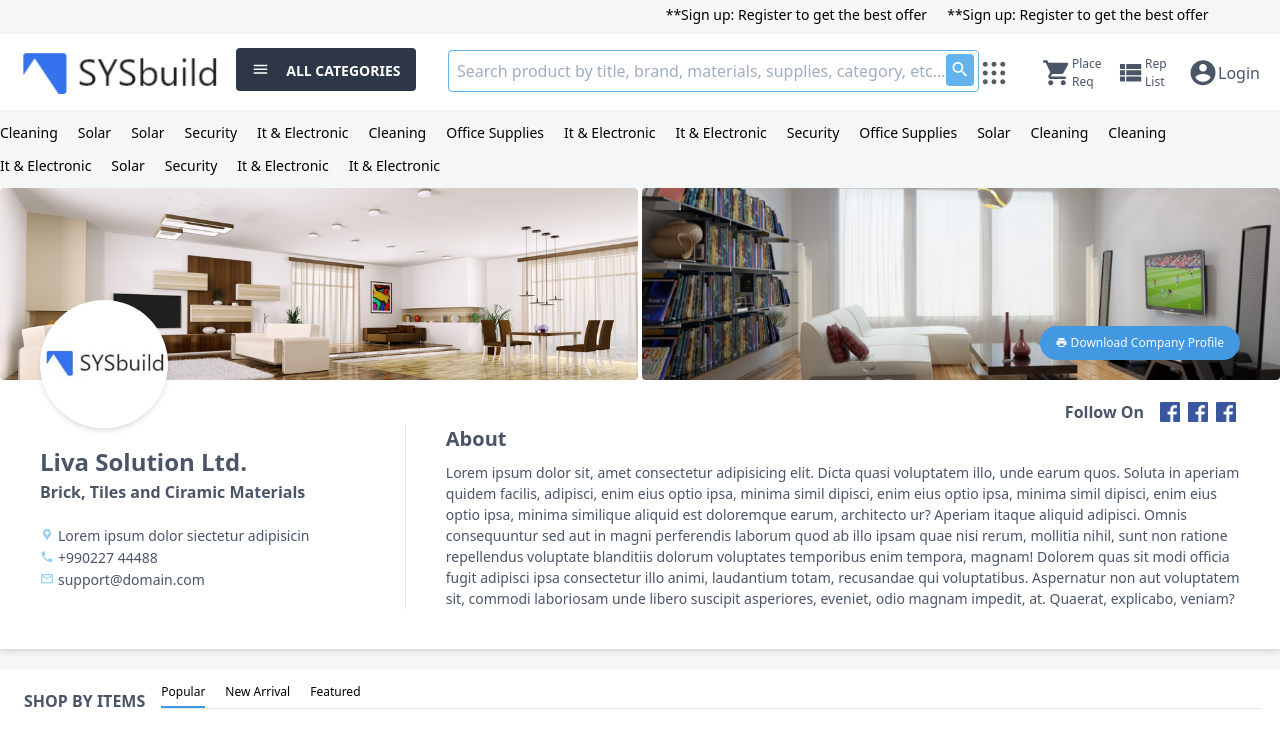
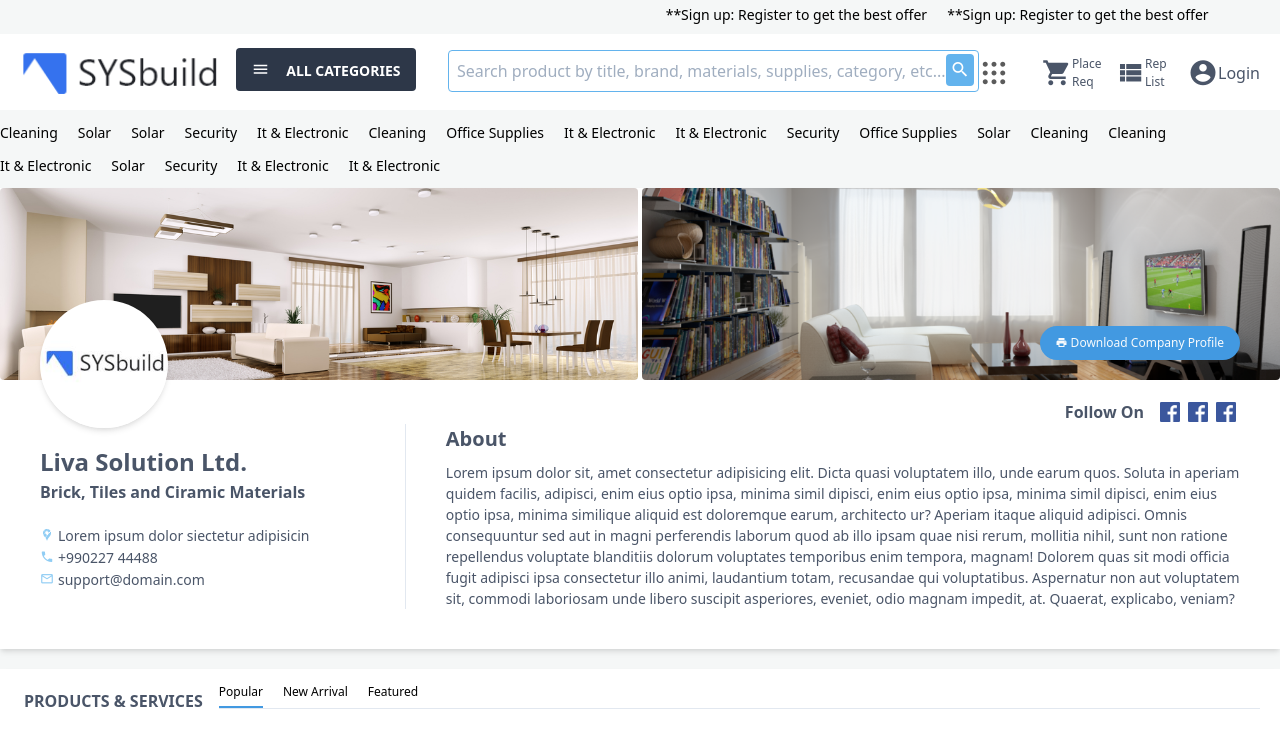
Before and after one commit to allImran/vue-tail-shop, a Vue app: page /vendor in a window 1280 px wide. Shown: the top 751 px of the page. Built offline with nearby package versions, Linux system fonts and the light colour scheme.

Commit message:
vendot page title modied

```diff
--- a/src/components/molecule/subcategory/FilterAndProduct.vue
+++ b/src/components/molecule/subcategory/FilterAndProduct.vue
@@ -95,7 +95,7 @@
               v-for="(item, index) in products"
               :key="index"
             >
-              <ProductCard :id="item.id" />
+              <ProductCard :url="item.image_url" :id="item.id" />
             </div>
           </div>
           <!--end  product list   -->
--- a/src/components/molecule/vendor/ProductService.vue
+++ b/src/components/molecule/vendor/ProductService.vue
@@ -5,7 +5,7 @@
 				class="mt-3"
 				icon=""
 				iconStyle="text-pink-600 text-xl"
-				text="Shop by items"
+				:text="textTitle"
 				textStyle="text-gray-700 mr-3 font-bold text-md truncate uppercase"
 			/>
 			<TopBar  tabMargin="mr-5"/>
@@ -55,6 +55,12 @@
 	import { products } from "@/data/products"
 	export default{
 		name: 'ProductByCategory',
+
+    props:{
+      textTitle: {
+        default : 'Shop by items',
+      }
+    },
 		components: {
 			TextWithIcon,
 			TopBar,
--- a/src/views/Vendor.vue
+++ b/src/views/Vendor.vue
@@ -1,6 +1,6 @@
 <template>
 	<CoverDescriptionSection />
-	<ProductServiceSection />
+	<ProductServiceSection textTitle="products & services" />
 	<AboutUsSection />
 </template>
 
```
